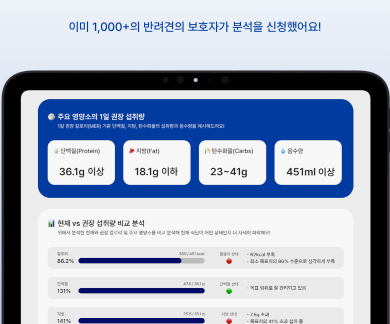
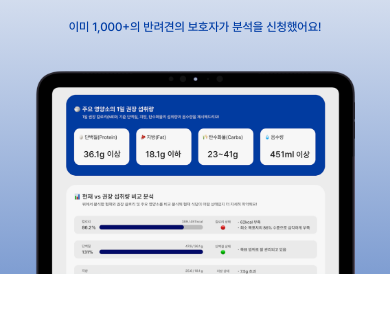
Before and after one commit to SeokHoChoi/test-jelly-univ-fe, a Next.js app: page /home in a window 390 px wide. Shown: the part 368-692 px from the top of the page. Built offline with nearby package versions, Linux system fonts and the light colour scheme; no server answers.

Commit message:
feat: 히어로 섹션 > 하단 이미지 적용

```diff
--- a/src/components/home/HeroSection.tsx
+++ b/src/components/home/HeroSection.tsx
@@ -51,9 +51,9 @@ const HeroSection = () => {
         <Image
           src="/img/home/hero-bg-mobile.png"
           alt="Hero background decoration"
-          width={420}
-          height={128}
-          className="block md:hidden h-auto"
+          width={320}
+          height={98}
+          className="block md:hidden h-auto mx-4"
           priority
         />
         <Image
```
Also changed, not shown: public/img/home/hero-bg-desktop.png, public/img/home/hero-bg-mobile.png.
